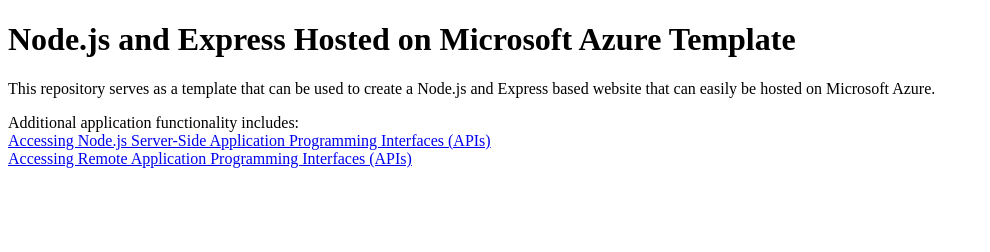
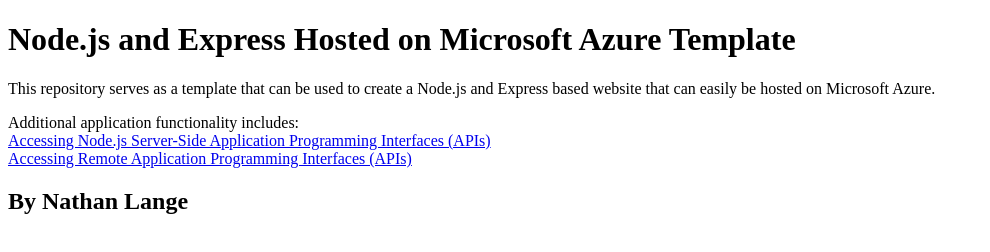
Before and after one commit to nathanLanger/lange-nathan-college-portfolio, a website: page static/index.html in a window 1280 px wide. Shown: the whole page, without its empty margins (0-990 px from the left). Drawn offline with Linux system fonts and the light colour scheme.

Commit message:
Update index.html.

```diff
--- a/package.json
+++ b/package.json
@@ -9,6 +9,6 @@
         "start": "node index.js"
     },
     "dependencies": {
-        "express": "^4.17.3"
+        "express": "^4.18.2"
     }
 }
--- a/static/index.html
+++ b/static/index.html
@@ -11,5 +11,7 @@
 Additional application functionality includes:<br />
 <a href="fetching-from-server.html">Accessing Node.js Server-Side Application Programming Interfaces (APIs)</a><br />
 <a href="fetching-remote-dog-breeds.html">Accessing Remote Application Programming Interfaces (APIs)</a>
+
+<h2>By Nathan Lange</h2>
 </body>
 </html>
```
Also changed, not shown: 1 other file.
